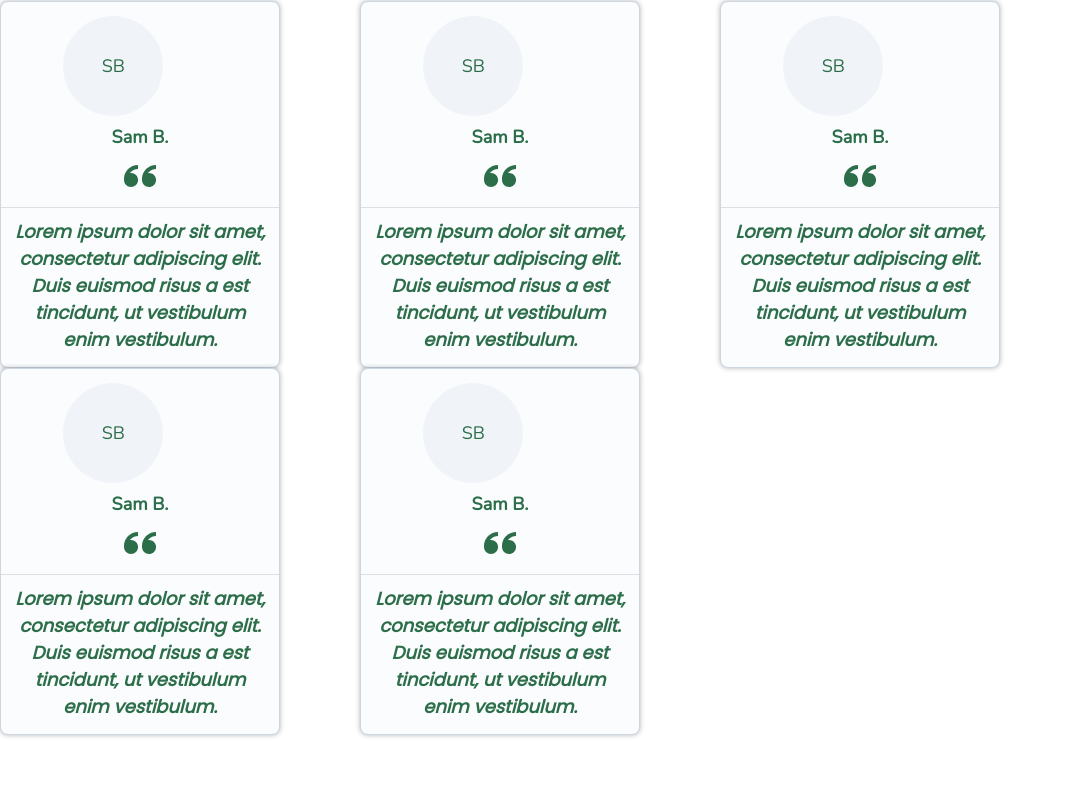
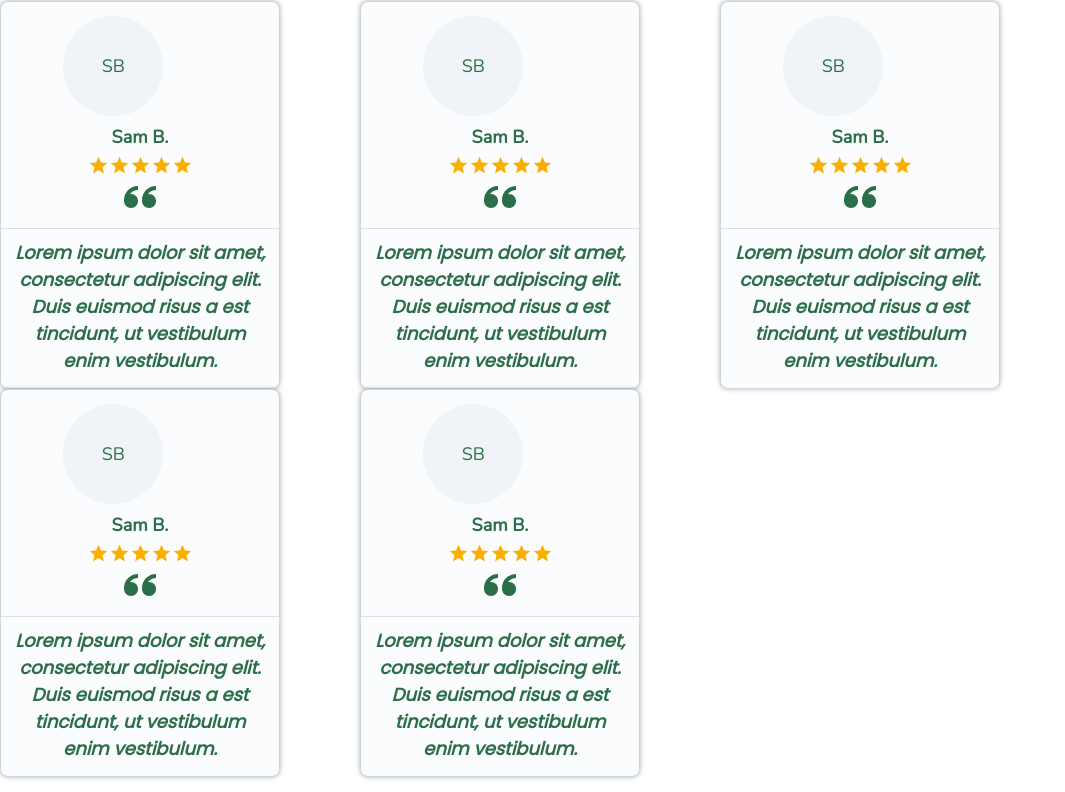
Before and after one commit to BlackPearlescence/AgriPointCapstone, a React (Create React App) app in the folder client/: page / in a window 1280 px wide. Shown: the part 968-1760 px from the top of the page, without its empty margins (0-1065 px from the left). Built offline with nearby package versions, Linux system fonts and the light colour scheme.

Commit message:
add ratings to card

```diff
--- a/client/package.json
+++ b/client/package.json
@@ -7,6 +7,8 @@
     "@emotion/styled": "^11.10.6",
     "@fontsource/public-sans": "^4.5.12",
     "@mui/joy": "^5.0.0-alpha.73",
+    "@mui/lab": "^5.0.0-alpha.124",
+    "@mui/material": "^5.11.15",
     "@testing-library/jest-dom": "^5.16.5",
     "@testing-library/react": "^13.4.0",
     "@testing-library/user-event": "^13.5.0",
--- a/client/src/components/TestimonialCard.jsx
+++ b/client/src/components/TestimonialCard.jsx
@@ -1,4 +1,5 @@
 import { Avatar, Card, Divider, Grid, Typography } from "@mui/joy";
+import  Rating from "@mui/material/Rating"
 import styles from "./TestimonialCard.module.scss";
 import { baseDarkText } from "./MaterialStyles";
 import { ImQuotesLeft } from "react-icons/im"
@@ -15,6 +16,9 @@ const TestimonialCard = () => {
                 <Grid item xs={9}>
                     <Typography sx={{...baseDarkText, fontWeight: "800",fontSize : "18px"}}>Sam B.</Typography>
                 </Grid>
+                {/* <Grid item xs={9}> */}
+                    <Rating name="read-only" defaultValue={5} max={5} readOnly/>
+                {/* </Grid> */}
                 <Grid item xs={9}>
                     <ImQuotesLeft color="2C6E49" size={32} />
                 </Grid>
```
Also changed, not shown: 1 other file (tests, documents, lock files or other folders).
